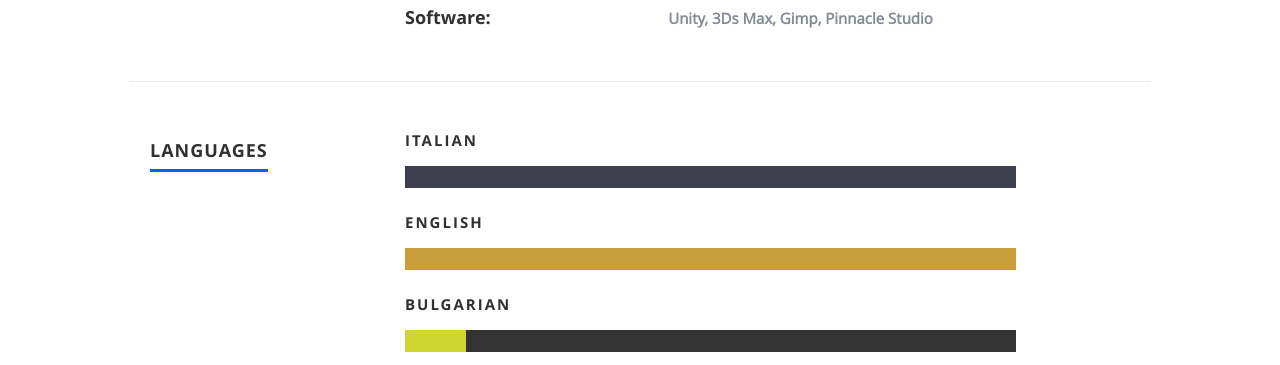
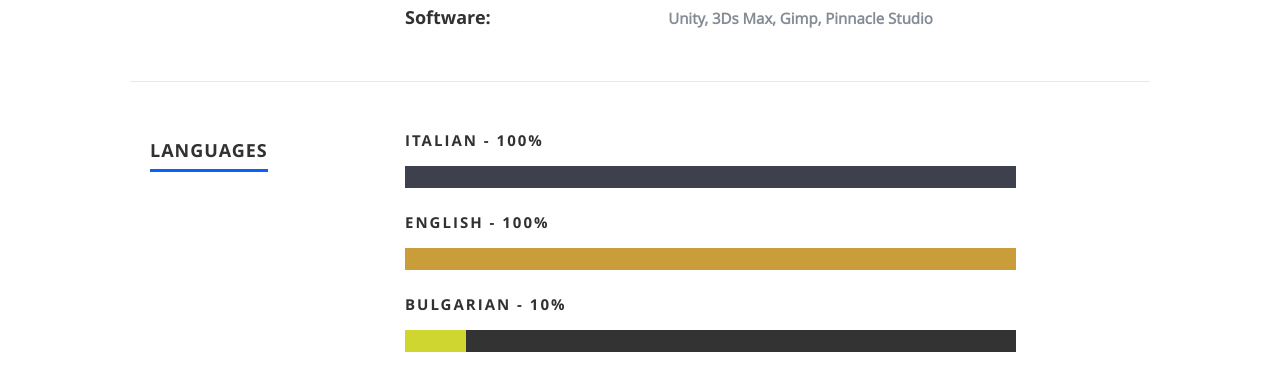
Before and after one commit to StonesCutter/martino.manzolini, a React (Create React App) app: page / in a window 1280 px wide. Shown: the part 2185-2550 px from the top of the page. Built offline with nearby package versions, Linux system fonts and the light colour scheme.

Commit message:
update on bars

```diff
--- a/public/css/layout.css
+++ b/public/css/layout.css
@@ -344,6 +344,10 @@ ul#nav li.current a { color: #fe6928; }
   	height: 22px;
    line-height: 22px;
    border-radius: 0px;
+}
+
+.percentage-languages {
+   text-align: right;
 }
 /*
 .git {
--- a/src/Components/Resume.js
+++ b/src/Components/Resume.js
@@ -51,8 +51,9 @@ class Resume extends Component {
 
       return (
         <li key={skills.name}>
-          <span style={{ width, backgroundColor }} className={className}></span>
-          <em>{skills.name}</em>
+          <span style={{ width, backgroundColor }} className={className}>
+          </span>
+          <em>{skills.name} - </em> <em className ="percentage-languages">{skills.level}</em>
         </li>
       );
     });
```
